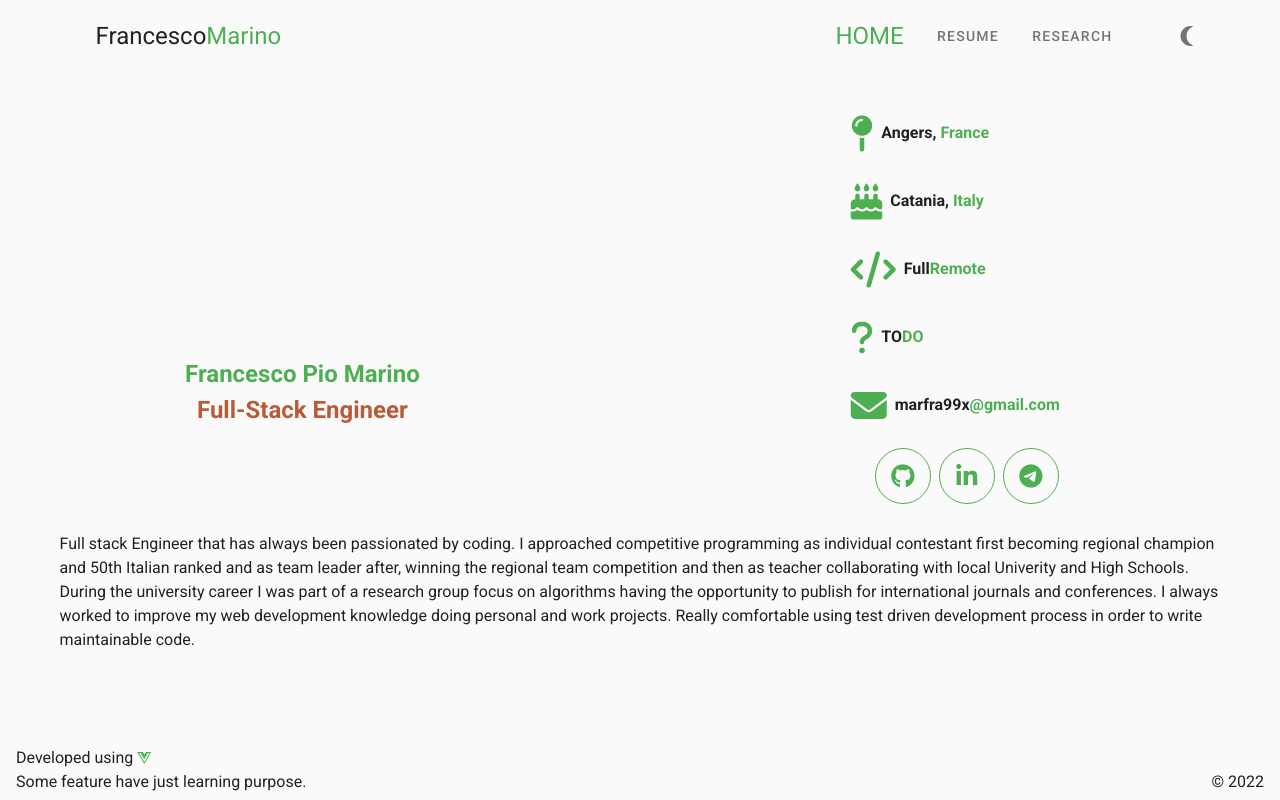
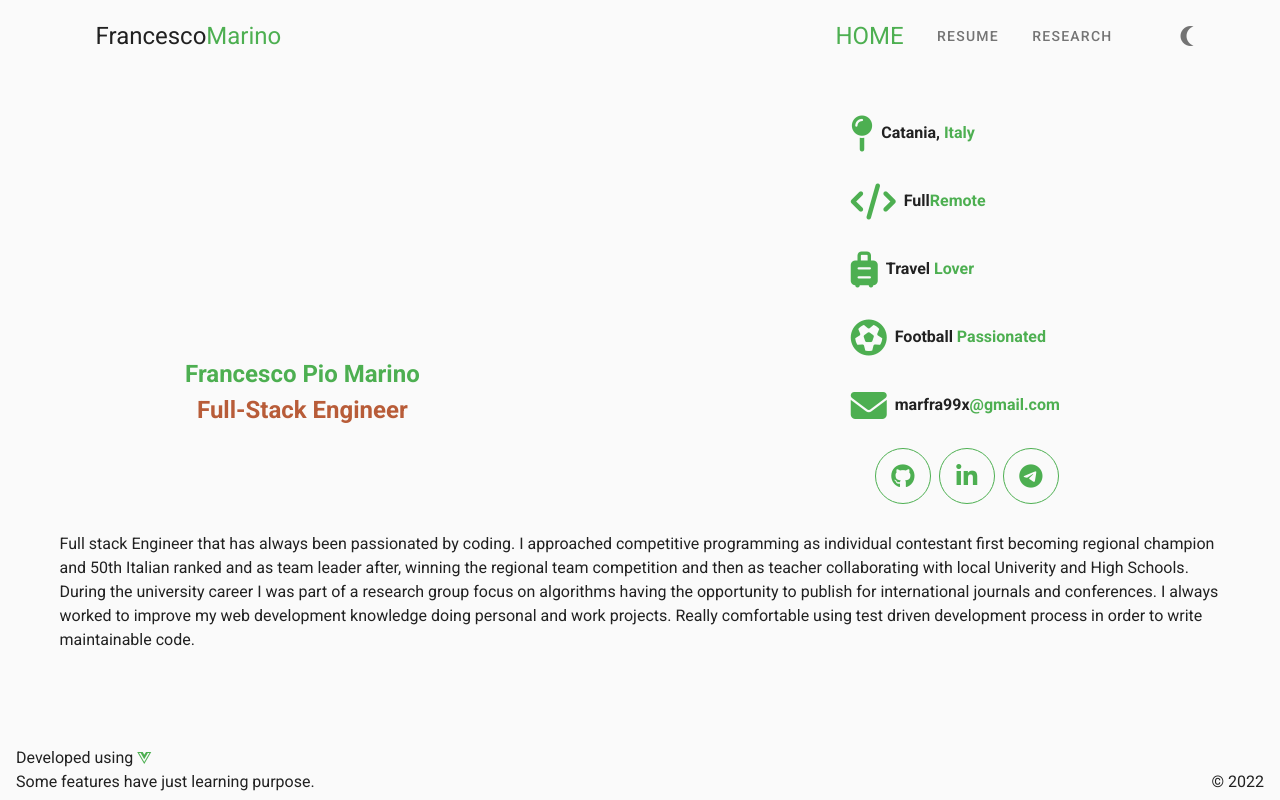
Before and after one commit to marfra99x/marfra99x.github.io, a Vue app in the folder fe/: page /#/ in a window 1280 px wide. Built offline with nearby package versions, Linux system fonts and the light colour scheme.

Commit message:
FE update info

```diff
--- a/fe/src/components/FooterBar.vue
+++ b/fe/src/components/FooterBar.vue
@@ -6,7 +6,7 @@
             <v-icon small color="green">fab fa-vuejs</v-icon>
         </v-footer>
         <v-footer class="pt-0 mt-0 mx-0" color="transparent">
-            <span class="hidden-sm-and-down">{{$t("Some feature have just learning purpose.")}}</span>
+            <span class="hidden-sm-and-down">{{$t("Some features have just learning purpose.")}}</span>
             <span class="hidden-md-and-up">{{$t("Developed using")}}&nbsp;</span>
             <span class="hidden-md-and-up"><v-icon small color="green">fab fa-vuejs</v-icon></span>
             <v-spacer></v-spacer>
--- a/fe/src/i18n/en.js
+++ b/fe/src/i18n/en.js
@@ -33,5 +33,9 @@ export const i18n_en = {
     "Download Resume": "Download Resume",
     "research_description": "Since 2020 I published {num} articles in International Journals and Conferences especially in the field of Sampled String Matching. My research interest are mainly focused on: text and strings processing algorithms, exact and approximate pattern matching, multiple string matching, offline string matching, pattern matching on compressed texts and sort algorithms.",
     "Developed using": "Developed using",
-    "Some feature have just learning purpose.": "Some feature have just learning purpose.",
+    "Some features have just learning purpose.": "Some features have just learning purpose.",
+    "Travel": "Travel",
+    "Lover": "Lover",
+    "Football": "Football",
+    "Passionated": "Passionated",
 }
--- a/fe/src/i18n/fr.js
+++ b/fe/src/i18n/fr.js
@@ -1,5 +1,5 @@
 export const i18n_fr = {
-    "my_description": "Ma description",
+    "my_description": "Ingénieur full stack passionné depuis toujours par le codage. J'ai abordé la programmation compétitive en tant que candidat individuel, devenant d'abord champion régional et 50e italien classé, puis en tant que chef d'équipe, remportant la compétition par équipe régionale, puis en tant qu'enseignant collaborant avec l'université et les lycées locaux. Au cours de ma carrière universitaire, j'ai fait partie d'un groupe de recherche sur les algorithmes ayant l'opportunité de publier dans des Journal et conférences internationales. J'ai toujours travaillé pour améliorer mes connaissances en développement web en réalisant des projets personnels et professionnels. Vraiment à l'aise avec le test driving development afin d'écrire du code maintenable.",
     "France": "France",
     "Italy": "Italie",
     "Remote": "Remote",
@@ -31,7 +31,11 @@ export const i18n_fr = {
     "English": "Anglais",
     "French": "Français",
     "Download Resume": "Télécharger CV",
-    "research_description": "...",
-    "Developed using": "...",
-    "Some feature have just learning purpose.": "....",
+    "research_description": "Depuis 2020, j'ai publié {num} articles dans des journal et conférences internationales, en particulier dans le domaine du Sampled String Matching. Mes intérêts de recherche portent principalement sur : les algorithmes de traitement de texte, la recherche exact et approximatif, le pattern matching multiple,  offline string matching, pattern matching sur des textes compressés et les algorithmes de tri.",
+    "Developed using": "Développé avec",
+    "Some features have just learning purpose.": "Certaines fonctionnalités ont juste un but d'apprentissage",
+    "Travel": "Amateur",
+    "Lover": "Voyage",
+    "Football": "Passionné",
+    "Passionated": "Foot",
 }
--- a/fe/src/i18n/it.js
+++ b/fe/src/i18n/it.js
@@ -1,5 +1,5 @@
 export const i18n_it = {
-    "my_description": "La mia descrizione in italiano",
+    "my_description": "Full stack Engineer da sempre appassionato di programmazione. Mi sono avvicinato alla programmazione competitiva come concorrente individuale prima diventando campione regionale e 50° classificato italian, come team leader, vincendo la competizione regionale a squadre e successivamente come docente collaborando con Università e Scuole Superiori locali. Durante la carriera universitaria ho fatto parte di un gruppo di ricerca focalizzato sugli algoritmi avendo l'opportunità di pubblicare per riviste e conferenze internazionali. Ho sempre lavorato per migliorare le mie conoscenze di sviluppo web facendo progetti personali e di lavoro.Sono davvero a mio agio nell'usare il modello del test driven development al fine di scrivere codice mantenibile.",
     "France": "Francia",
     "Italy": "Italia",
     "Remote": "Remoto",
@@ -33,5 +33,9 @@ export const i18n_it = {
     "Download Resume": "Scarica CV",
     "research_description": "Dal 2020 ho pubblicato {num} articli in Journal e Conferenze Internazionali, soprattutto nell'ambito del Sampled String Matching. Gli ambiti di ricerca a cui mi interesso maggiormente sono: algoritmi di text e string processing, algoritmi di string matching esatto ed approssimato, string matching multiplo, offline string matching, pattern matching su sequenze compresse ed algoritmi di ordinamento.",
     "Developed using": "Sviluppato con",
-    "Some feature have just learning purpose.": "Alcune funzionalità sono puramente a scopo didattico.",
+    "Some features have just learning purpose.": "Alcune funzionalità sono puramente a scopo didattico.",
+    "Travel": "Amante",
+    "Lover": "Viaggi",
+    "Football": "Appassionato",
+    "Passionated": "Calcio",
 }
--- a/fe/src/views/HomePage.vue
+++ b/fe/src/views/HomePage.vue
@@ -13,12 +13,7 @@
             </v-flex>
             <v-flex justify-end align-end xs8 sm8 md5 lg3 xl3 class="ml-8 pl-8 pt-4">
                 <div class="text-left py-4 subheading font-weight-bold">
-                    <v-icon large color="primary" left>fa-solid fa-map-pin</v-icon>
-                    <span>Angers,&nbsp;</span>
-                    <span class="primary--text">{{$t("France")}}</span>
-                </div>
-                <div class="text-left py-4 subheading font-weight-bold">
-                        <v-icon large color="primary" left>fa-solid fa-cake-candles</v-icon>
+                        <v-icon large color="primary" left>fa-solid fa-map-pin</v-icon>
                         <span>Catania,&nbsp;</span>
                         <span class="primary--text">{{$t("Italy")}}</span>
                 </div>
@@ -28,9 +23,14 @@
                     <span class="primary--text">Remote</span>
                 </div>
                 <div class="text-left py-4 subheading font-weight-bold">
-                    <v-icon large color="primary" left>fa-solid fa-question</v-icon>
-                    <span>TO</span>
-                    <span class="primary--text">DO</span>
+                    <v-icon large color="primary" left>fa-solid fa-suitcase-rolling</v-icon>
+                    <span>{{$t("Travel")}}&nbsp;</span>
+                    <span class="primary--text">{{$t("Lover")}}</span>
+                </div>
+                <div class="text-left py-4 subheading font-weight-bold">
+                    <v-icon large color="primary" left>fa-solid fa-futbol</v-icon>
+                    <span>{{$t("Football")}}&nbsp;</span>
+                    <span class="primary--text">{{$t("Passionated")}}</span>
                 </div>
                 <div class="text-left py-4 subheading font-weight-bold">
                     <v-icon large color="primary" left>fa-solid fa-envelope</v-icon>
```
Also changed, not shown: 1 other file (tests, documents, lock files or other folders).
